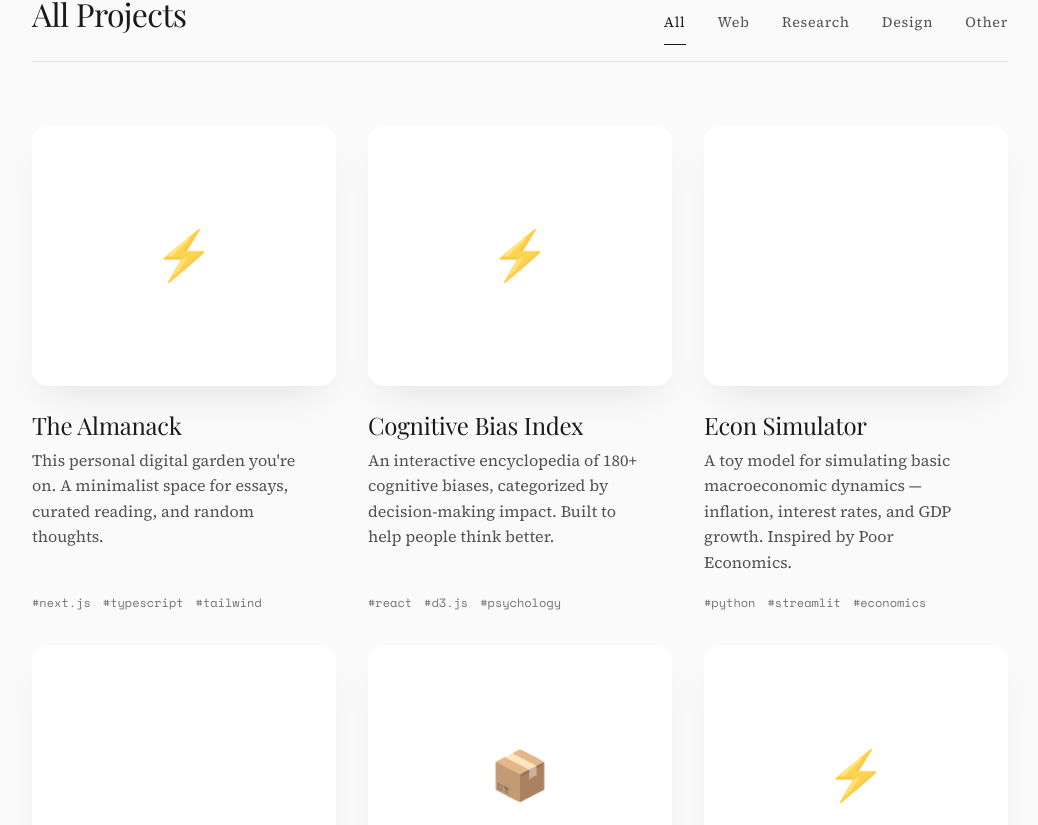
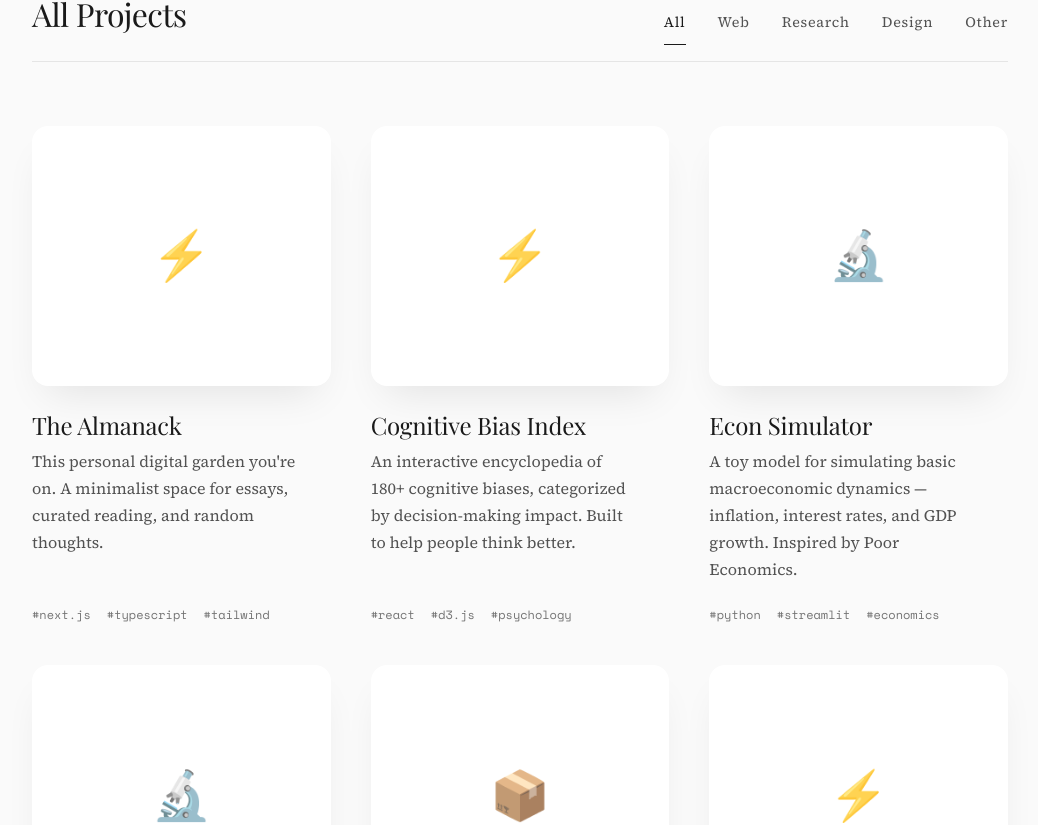
Before and after one commit to muhammadfaza16/muhammadfaza16.github.io, a Next.js app: page /project in a window 1280 px wide. Shown: the part 556-1381 px from the top of the page, without its empty margins (120-1158 px from the left). Built offline with nearby package versions, Linux system fonts and the light colour scheme; a web font is replaced by a local one.

Commit message:
style: improve readability across archive pages (typography, spacing, line-height)

```diff
--- a/src/app/bookshelf/page.tsx
+++ b/src/app/bookshelf/page.tsx
@@ -85,9 +85,9 @@ function BookCard({ book }: { book: typeof books[0] }) {
                 {book.author}
             </p>
             <p style={{
-                fontSize: "clamp(0.8rem, 2vw, 0.875rem)",
+                fontSize: "clamp(0.85rem, 2vw, 0.9rem)",
                 color: "var(--text-muted)",
-                lineHeight: 1.5,
+                lineHeight: 1.65,
                 fontStyle: "italic"
             }}>
                 "{book.notes}"
--- a/src/app/now/page.tsx
+++ b/src/app/now/page.tsx
@@ -68,7 +68,7 @@ function FocusItem({
                 <p style={{
                     fontSize: "clamp(0.85rem, 2vw, 0.95rem)",
                     color: "var(--text-secondary)",
-                    lineHeight: 1.5,
+                    lineHeight: 1.65,
                     margin: 0
                 }}>
                     {description}
@@ -244,7 +244,7 @@ export default function NowPage() {
                         <div style={{
                             display: "flex",
                             flexDirection: "column",
-                            gap: "0"
+                            gap: "0.5rem"
                         }}>
                             <FocusItem
                                 icon={Pencil}
--- a/src/components/ProjectCard.tsx
+++ b/src/components/ProjectCard.tsx
@@ -52,6 +52,7 @@ export function ProjectCard({ project }: ProjectCardProps) {
                         {project.category === "Web" && "⚡"}
                         {project.category === "Mobile" && "📱"}
                         {project.category === "Design" && "🎨"}
+                        {project.category === "Research" && "🔬"}
                         {project.category === "Other" && "📦"}
                     </div>
                 )}
@@ -85,18 +86,18 @@ export function ProjectCard({ project }: ProjectCardProps) {
                 </div>
 
                 <p style={{
-                    fontFamily: "var(--font-sans)",
+                    fontFamily: "'Source Serif 4', serif",
                     fontSize: "1rem",
                     color: "var(--text-secondary)",
-                    lineHeight: 1.6,
-                    marginBottom: "1rem",
+                    lineHeight: 1.7,
+                    marginBottom: "1.25rem",
                     maxWidth: "90%"
                 }}>
                     {project.description}
                 </p>
 
                 {/* Minimalist Tags */}
-                <div style={{ display: "flex", flexWrap: "wrap", gap: "0.75rem", marginTop: "auto" }}>
+                <div style={{ display: "flex", flexWrap: "wrap", gap: "1rem", marginTop: "auto" }}>
                     {project.tags.map(tag => (
                         <span key={tag} style={{
                             fontSize: "0.75rem",
--- a/src/components/ProjectGrid.tsx
+++ b/src/components/ProjectGrid.tsx
@@ -67,7 +67,7 @@ export function ProjectGrid() {
                 style={{
                     display: "grid",
                     gridTemplateColumns: "repeat(auto-fit, minmax(280px, 1fr))",
-                    gap: "2rem"
+                    gap: "2.5rem"
                 }}
                 className="stagger-children"
             >
```
